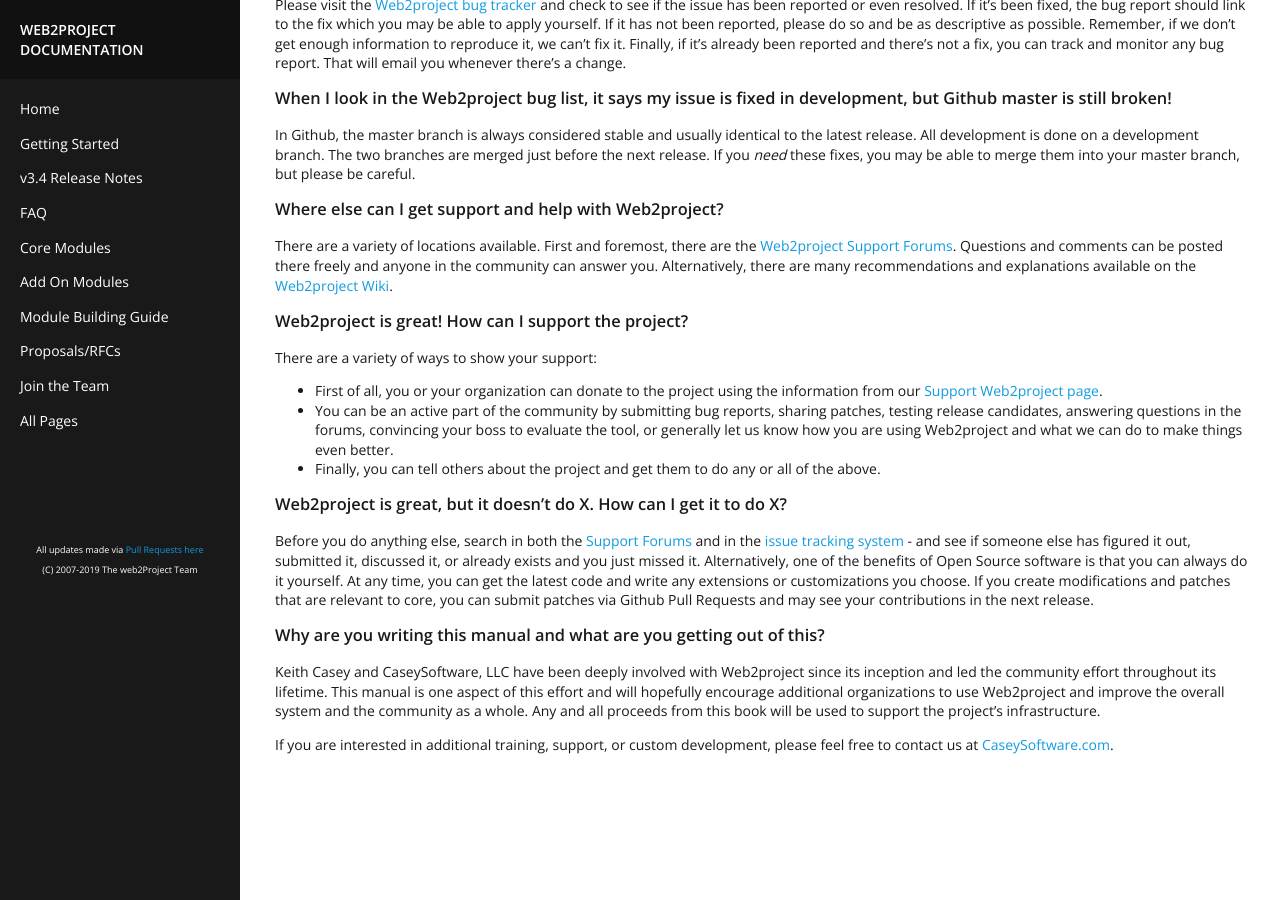
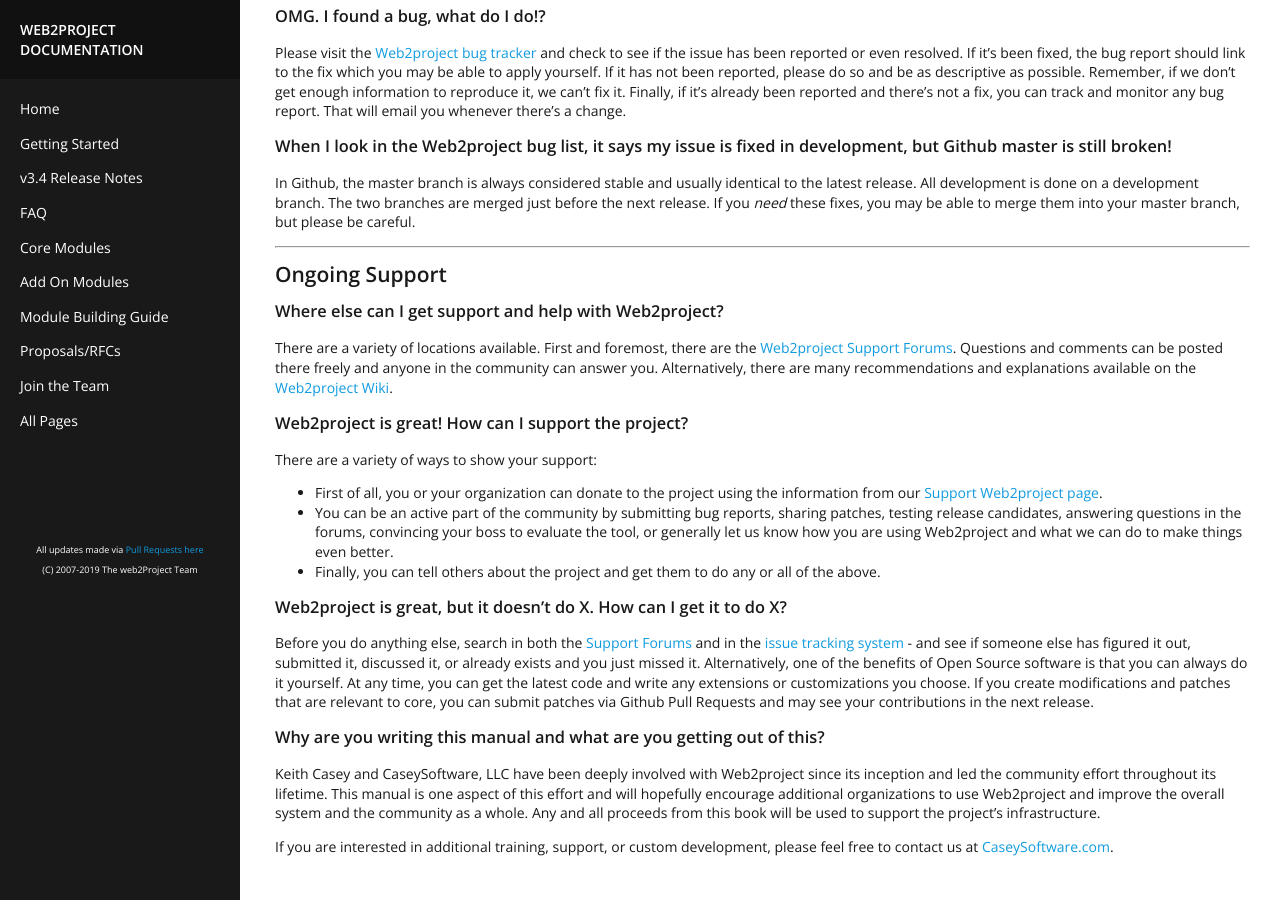
Before and after one commit to web2project/web2project.github.io, a Jekyll site: the page built from _docs/faq.md, in a window 1280 px wide and 900 px high, scrolled down 2142 px. Built offline with Jekyll 4.4.1, drawn with Linux system fonts in a browser that asks for light colours.

Commit message:
tweaking formatting

```diff
--- a/_docs/faq.md
+++ b/_docs/faq.md
@@ -16,6 +16,8 @@ The core PHP group itself ended all PHP 5.x support - including security fixes -
 ###  The Installer/Upgrader says I don't have GD Support. How do I add it?
 
 Install the php7-gd module via apt-get or your favorite package manager and restart Apache. Then it should appear in your phpinfo() list as expected.
+
+<hr />
 
 ## Day to Day Usage
 
@@ -57,13 +59,11 @@ Each project can have a separate status or company, potentially with separate pe
 
 If you view any project directly, you can see the overall project structure and Gantt charts representing their details.
 
-
-
-
-
 ### In the Reports Module, I checked "Make PDF" and hit submit but it's still a web page. Where's my PDF?
 
 At the bottom of the generated list you'll see the link "View PDF File". Click there and the PDF will then be generated.
+
+<hr />
 
 ## Customizing the System
 
@@ -87,6 +87,8 @@ Before a Module will appear in the navigation, you must first install it and the
 
 Nothing, it exists purely for public messages like “Access Denied”. It should never appear on your navigation menu.
 
+<hr />
+
 ## Development
 
 ### How do I get the code from Github?
@@ -104,6 +106,10 @@ Please visit the [Web2project bug tracker](http://bugs.web2project.net/) and che
 ### When I look in the Web2project bug list, it says my issue is fixed in development, but Github master is still broken!
 
 In Github, the master branch is always considered stable and usually identical to the latest release. All development is done on a development branch. The two branches are merged just before the next release. If you *need* these fixes, you may be able to merge them into your master branch, but please be careful.
+
+<hr />
+
+## Ongoing Support
 
 ### Where else can I get support and help with Web2project?
 
```
